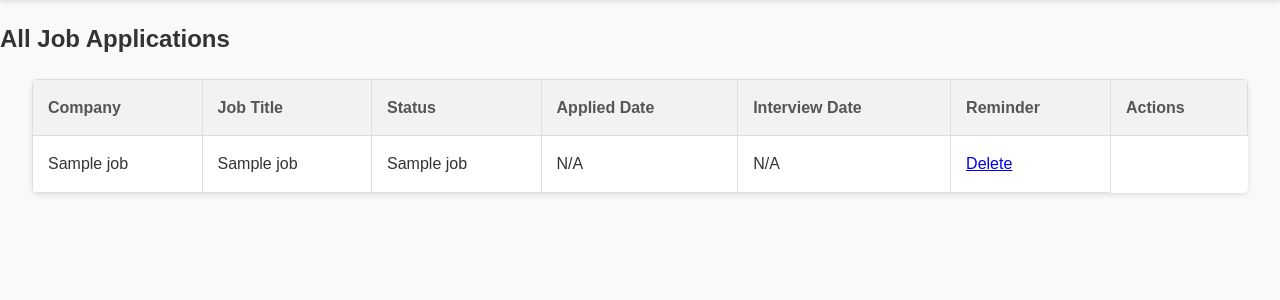
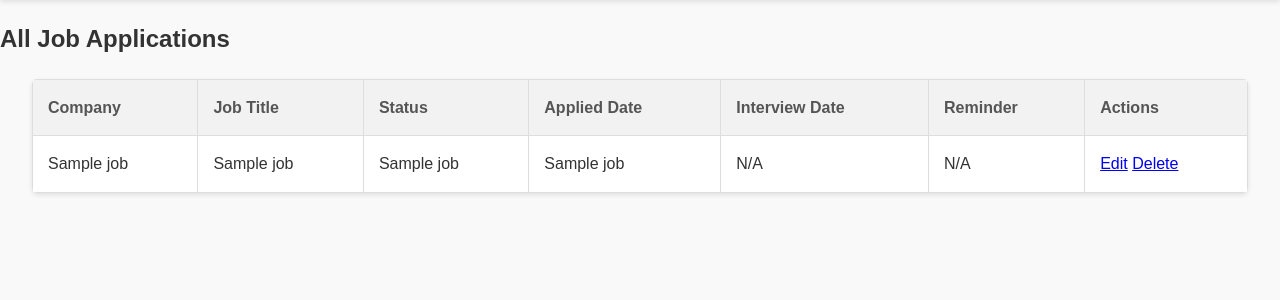
Before and after one commit to Navya-Sri-A/ease-job-track, a Flask app: template code/templates/index.html in a window 1280 px wide. Shown: the part 68-368 px from the top of the page. Run offline with Flask 3, Linux system fonts and the light colour scheme; the template is opened without the code that fills it: most values are stand-ins (such as "Sample title", 1, 10 or a date in 2020).

Commit message:
Updated edit job feature

```diff
--- a/code/templates/index.html
+++ b/code/templates/index.html
@@ -18,9 +18,11 @@
       <td>{{ job[1] }}</td>
       <td>{{ job[2] }}</td>
       <td>{{ job[3] }}</td>
-      <td>{{ job[4] or 'N/A' }}</td>
+      <td>{{ job[4] }}</td>
       <td>{{ job[5] or 'N/A' }}</td>
+      <td>{{ job[6] or 'N/A' }}</td>
       <td>
+        <a href="{{ url_for('edit_job', id=job[0]) }}">Edit</a>
         <a href="{{ url_for('delete_job', id=job[0]) }}">Delete</a>
       </td>
     </tr>
```
